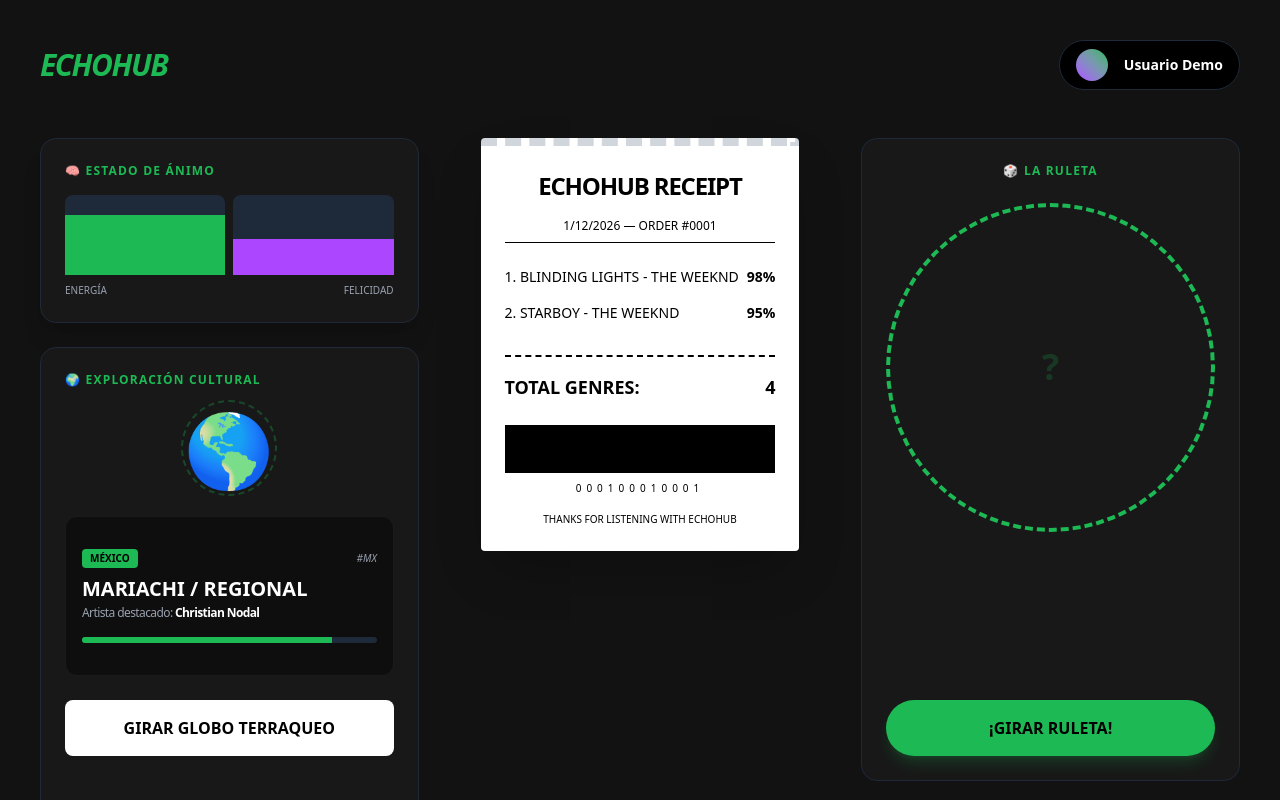
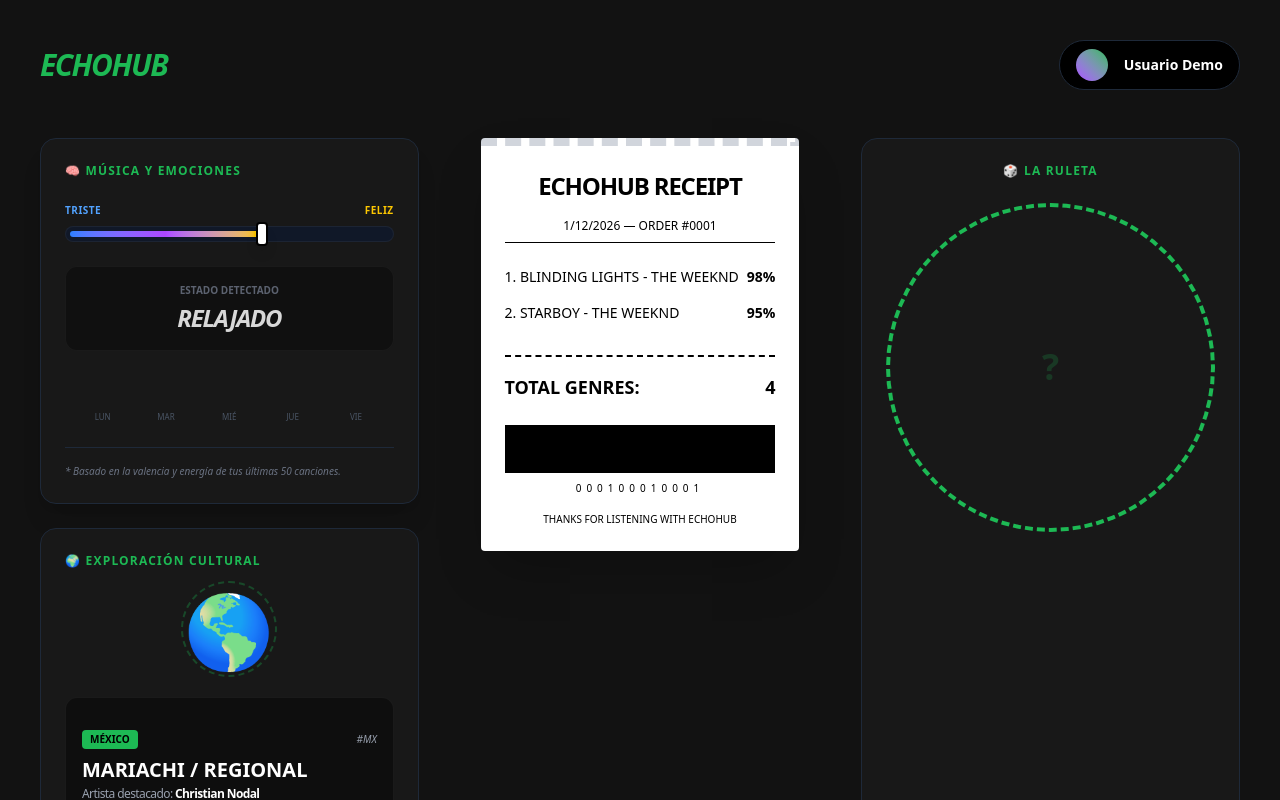
Before and after one commit to Estban17/echohub, a Next.js app: page / in a window 1280 px wide. Shown: the top 800 px of the page. Built offline with nearby package versions, Linux system fonts and the light colour scheme.

Commit message:
Add: Componente de análisis emocional

```diff
--- a/src/app/page.tsx
+++ b/src/app/page.tsx
@@ -4,6 +4,7 @@
 import Ticket from '@/components/Ticket'
 import { mockTopTracks, mockUserProfile } from '@/mocks/spotifyData'
 import CulturalExplorer from '@/components/CulturalExplorer'
+import MoodAnalyzer from '@/components/MoodAnalyzer'
 
 // Definimos la estructura de la canción para que TypeScript sea feliz
 interface Track {
@@ -46,24 +47,14 @@
       <div className="grid grid-cols-1 lg:grid-cols-3 gap-8">
 
         {/* Columna Izquierda */}
-        <section className="space-y-6">
-          <div className="bg-[#181818] p-6 rounded-2xl border border-gray-800 shadow-xl">
-            <h2 className="text-[#1DB954] font-bold mb-4 uppercase text-xs tracking-widest">🧠 Estado de Ánimo</h2>
-            <div className="flex items-end gap-2 h-20">
-              <div className="w-full bg-gray-800 h-full rounded-t-lg overflow-hidden flex flex-col justify-end">
-                <div className="bg-[#1DB954] w-full" style={{ height: '75%' }}></div>
-              </div>
-              <div className="w-full bg-gray-800 h-full rounded-t-lg overflow-hidden flex flex-col justify-end">
-                <div className="bg-purple-500 w-full" style={{ height: '45%' }}></div>
-              </div>
-            </div>
-            <div className="flex justify-between mt-2 text-[10px] text-gray-400">
-              <span>ENERGÍA</span>
-              <span>FELICIDAD</span>
-            </div>
+        <section className="space-y-6 flex flex-col">
+          <div className="flex-1">
+            <MoodAnalyzer />
           </div>
 
-          <CulturalExplorer />
+          <div className="flex-1">
+            <CulturalExplorer />
+          </div>
         </section>
 
         {/* Columna Central */}
--- /dev/null
+++ b/src/components/MoodAnalyzer.tsx
@@ -0,0 +1,62 @@
+"use client";
+import React from 'react';
+import { mockMoodHistory } from '@/mocks/spotifyData';
+
+const MoodAnalyzer = () => {
+  const lastMood = mockMoodHistory[mockMoodHistory.length - 1];
+
+  return (
+    <div className="bg-[#181818] p-6 rounded-2xl border border-gray-800 shadow-xl h-full flex flex-col">
+      <h2 className="text-spotify-green font-bold mb-6 uppercase text-xs tracking-widest text-left">
+        🧠 Música y Emociones
+      </h2>
+
+      <div className="grow flex flex-col justify-center gap-6">
+        {/* Termómetro de Felicidad (Valence) */}
+        <div className="space-y-2">
+          <div className="flex justify-between text-[10px] font-bold uppercase tracking-wider">
+            <span className="text-blue-400">Triste</span>
+            <span className="text-yellow-400">Feliz</span>
+          </div>
+          <div className="h-4 bg-gray-900 rounded-full p-1 border border-white/5 relative">
+            <div
+              className="h-full bg-linear-to-r from-blue-500 via-purple-500 to-yellow-400 rounded-full transition-all duration-1000"
+              style={{ width: `${lastMood.valence * 100}%` }}
+            ></div>
+            <div
+              className="absolute top-1/2 -translate-y-1/2 w-3 h-6 bg-white border-2 border-black rounded-sm shadow-lg transition-all duration-1000"
+              style={{ left: `calc(${lastMood.valence * 100}% - 6px)` }}
+            ></div>
+          </div>
+        </div>
+
+        {/* Indicador de Estado Actual */}
+        <div className="bg-black/40 p-4 rounded-xl border border-white/5 text-center animate-pulse">
+          <p className="text-[10px] text-gray-500 uppercase font-bold mb-1">Estado Detectado</p>
+          <h3 className="text-2xl font-black text-white uppercase italic tracking-tighter">
+            {lastMood.mood}
+          </h3>
+        </div>
+
+        {/* Historial rápido en miniatura */}
+        <div className="flex justify-between items-end h-12 gap-1 px-2">
+          {mockMoodHistory.map((item, i) => (
+            <div key={i} className="flex flex-col items-center gap-1 w-full">
+              <div
+                className="w-full bg-spotify-green/20 rounded-t-sm transition-all hover:bg-spotify-green"
+                style={{ height: `${item.energy * 100}%` }}
+              ></div>
+              <span className="text-[8px] text-gray-600 uppercase">{item.day}</span>
+            </div>
+          ))}
+        </div>
+      </div>
+
+      <p className="mt-6 text-[10px] text-gray-500 italic text-left border-t border-gray-800 pt-4">
+        * Basado en la valencia y energía de tus últimas 50 canciones.
+      </p>
+    </div>
+  );
+};
+
+export default MoodAnalyzer;
--- a/src/mocks/spotifyData.ts
+++ b/src/mocks/spotifyData.ts
@@ -37,3 +37,11 @@
   { id: 'ES', country: 'España', genre: 'Flamenco Urbano', topArtist: 'Rosalía', energy: 0.80 },
   { id: 'KR', country: 'Corea del Sur', genre: 'K-Pop', topArtist: 'NewJeans', energy: 0.95 }
 ];
+
+export const mockMoodHistory = [
+  { day: 'Lun', valence: 0.4, energy: 0.6, mood: 'Melancólico' },
+  { day: 'Mar', valence: 0.7, energy: 0.8, mood: 'Enérgico' },
+  { day: 'Mié', valence: 0.2, energy: 0.3, mood: 'Triste' },
+  { day: 'Jue', valence: 0.9, energy: 0.9, mood: 'Eufórico' },
+  { day: 'Vie', valence: 0.6, energy: 0.7, mood: 'Relajado' },
+];
```
